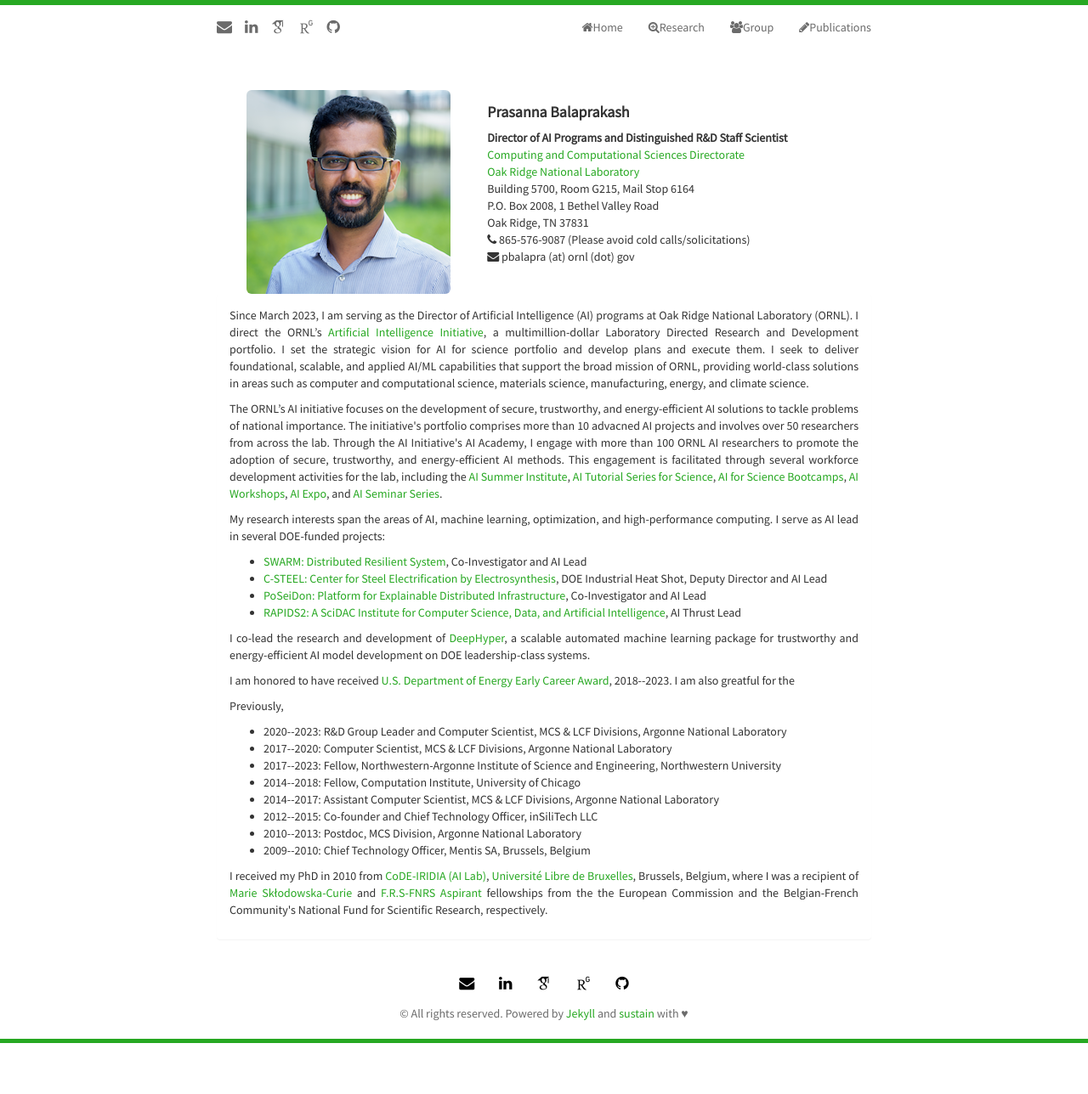
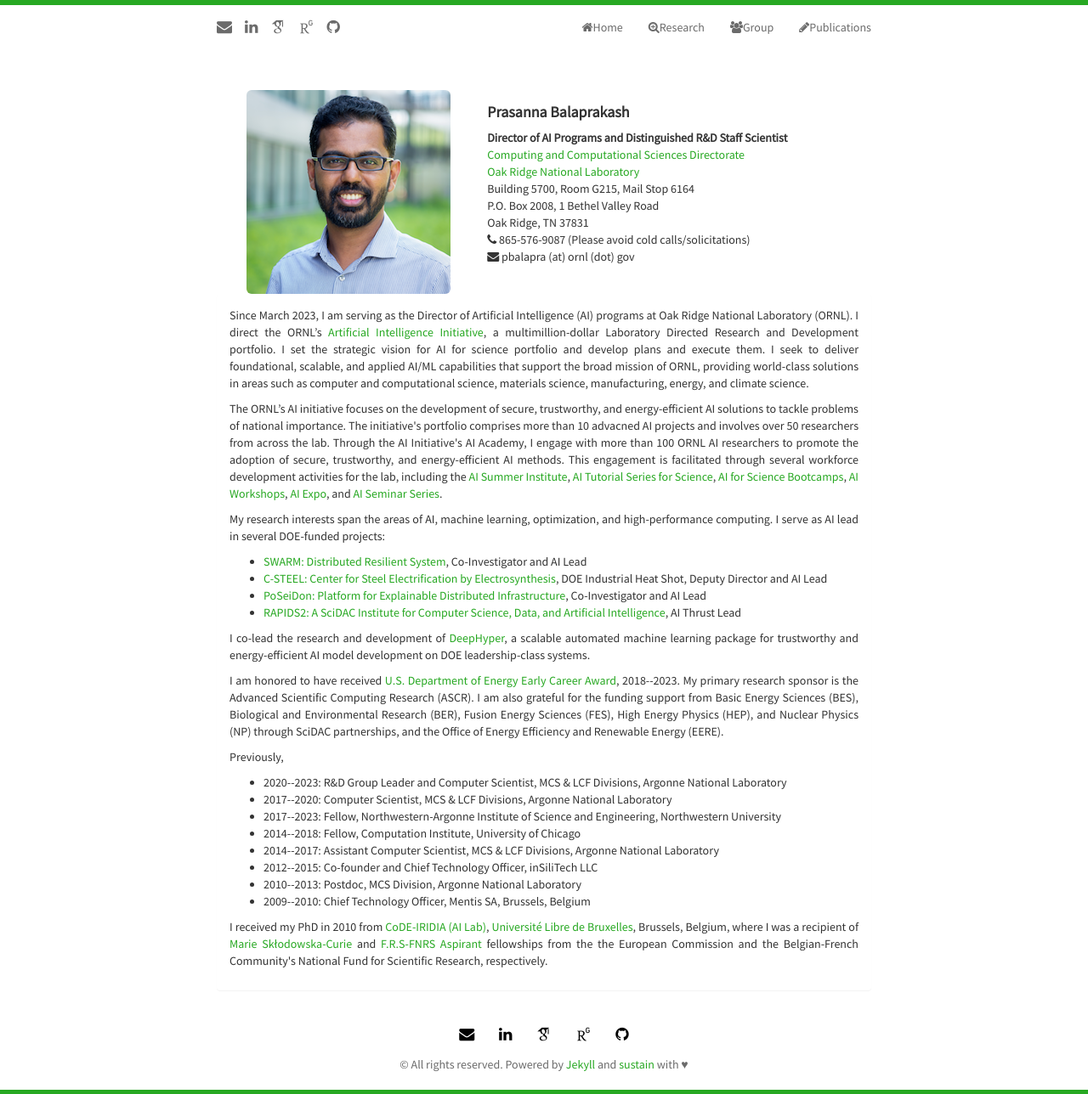
Before and after one commit to pbalapra/pbalapra.github.io, a Jekyll site: the page built from index.html, in a window 1280 px wide. Shown: the whole page at 85% size. Built offline with Jekyll 4.4.1, drawn with Linux system fonts in a browser that asks for light colours; nearby versions of some CDN libraries; some web fonts are replaced; the list of posts is cut into pages by our own code; before the commit the page ends 1228 px from its top, so only the background shows below that.

Commit message:
Update index.html

```diff
--- a/index.html
+++ b/index.html
@@ -98,8 +98,11 @@ title: Home Page of Prasanna Balaprakash
 		</p>
 
 		 <p align="justify">
-                  I am honored to have received  <a href="https://www.anl.gov/article/three-argonne-scientists-receive-doe-early-career-awards" target="_blank"> U.S. Department of Energy Early Career Award</a>, 2018--2023.
-		  I am also greatful for the
+                  I am honored to have received <a href="https://www.anl.gov/article/three-argonne-scientists-receive-doe-early-career-awards" target="_blank"> U.S. Department of Energy Early Career Award</a>, 2018--2023.
+		  My primary research sponsor is the Advanced Scientific Computing Research (ASCR).
+			 I am also grateful for the funding support from Basic Energy Sciences (BES), Biological and Environmental Research (BER),
+			 Fusion Energy Sciences (FES), High Energy Physics (HEP), and Nuclear Physics (NP) through SciDAC partnerships,
+			 and the Office of Energy Efficiency and Renewable Energy (EERE).
 		 </p>
 
                 <p align="justify">
```
